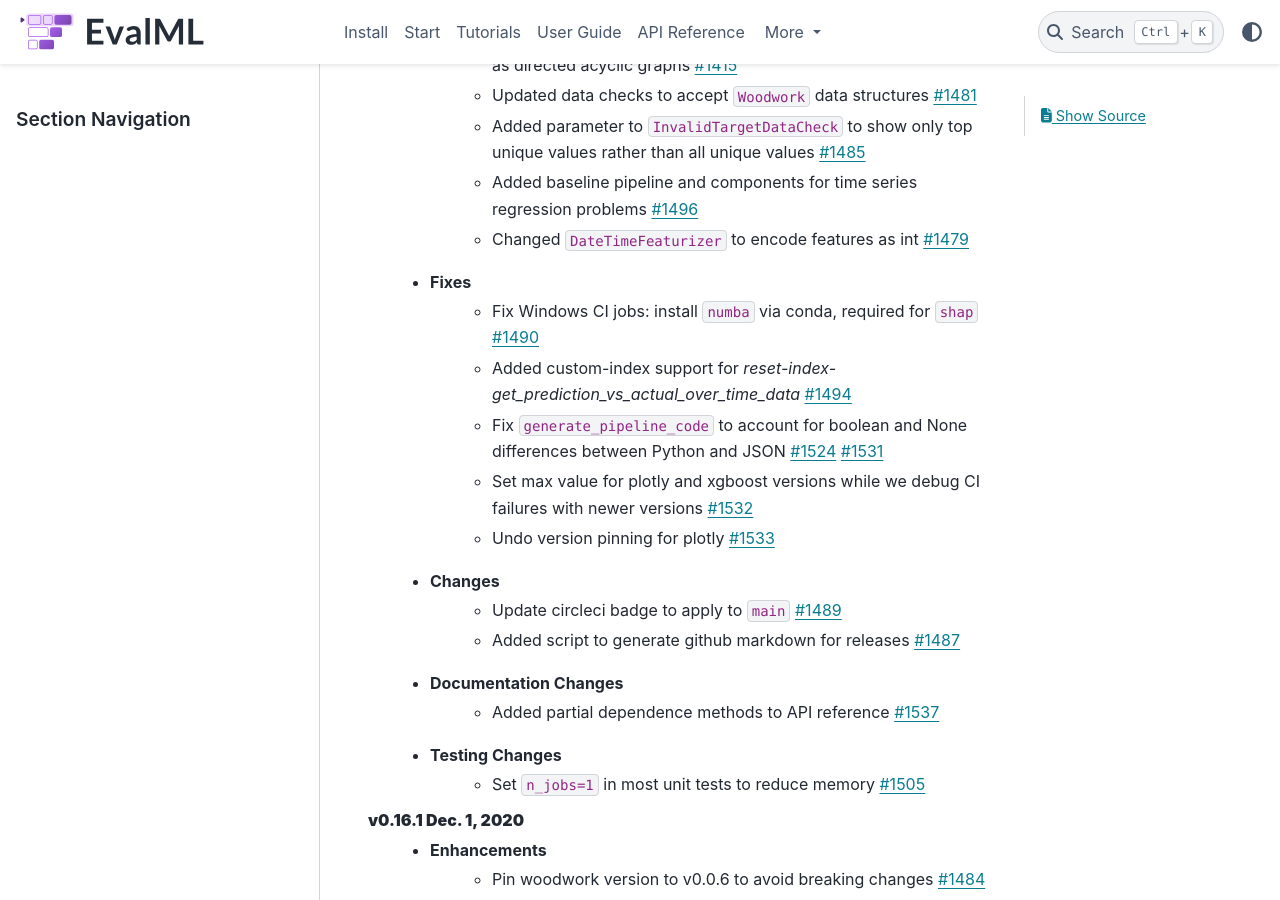
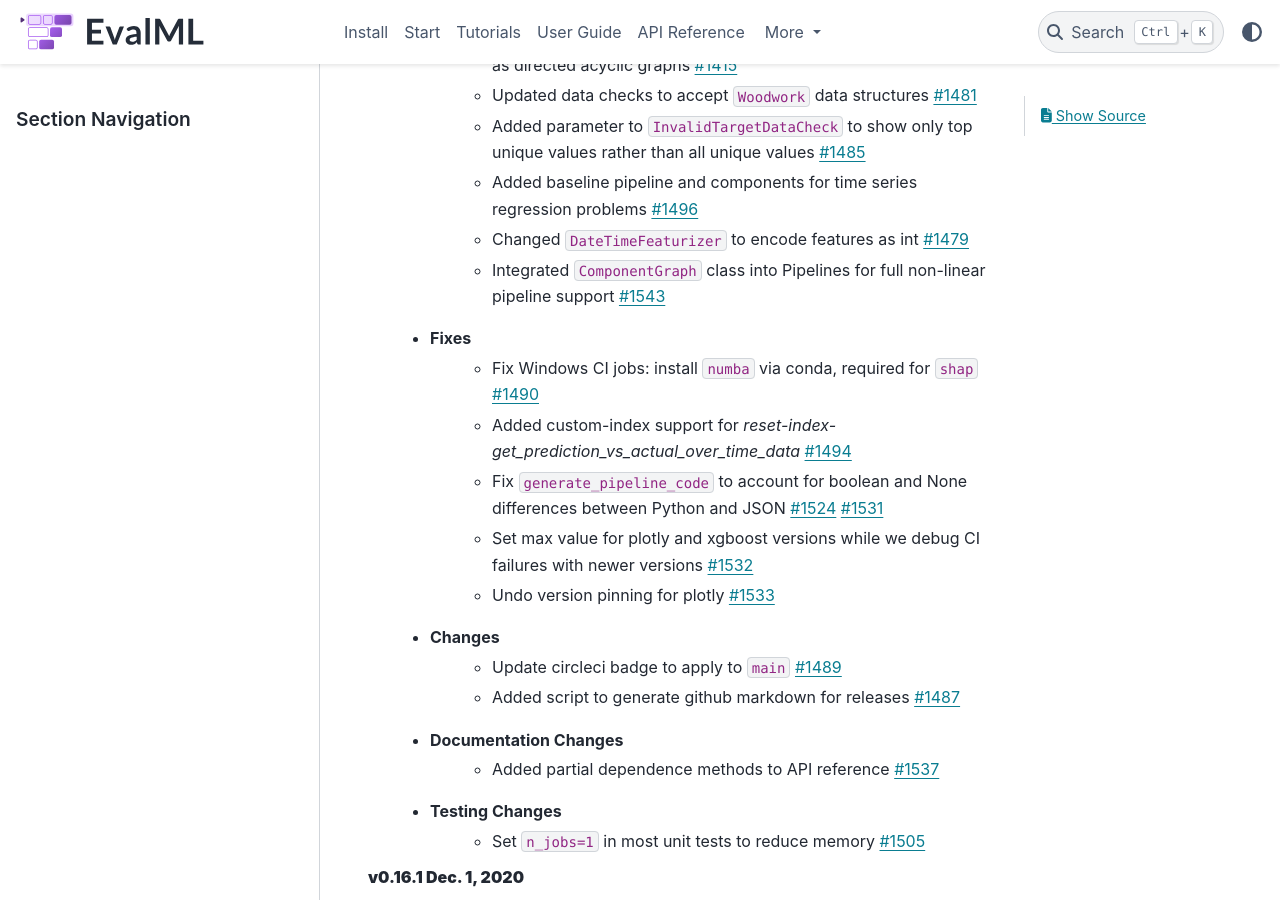
Before and after one commit to alteryx/evalml, a Sphinx documentation site: the page built from docs/source/release_notes.rst, in a window 1280 px wide and 900 px high, scrolled down 549 px. Built offline with Sphinx 7.4.7 and the PyData theme 0.15.4, drawn with Linux system fonts in a browser that asks for light colours; comment, search, counter and statistics services are not loaded.

Commit message:
Update release notes

```diff
--- a/docs/source/release_notes.rst
+++ b/docs/source/release_notes.rst
@@ -12,6 +12,7 @@ Release Notes
         * Added parameter to ``InvalidTargetDataCheck`` to show only top unique values rather than all unique values :pr:`1485`
         * Added baseline pipeline and components for time series regression problems :pr:`1496`
         * Changed ``DateTimeFeaturizer`` to encode features as int :pr:`1479`
+        * Integrated ``ComponentGraph`` class into Pipelines for full non-linear pipeline support :pr:`1543`
     * Fixes
         * Fix Windows CI jobs: install ``numba`` via conda, required for ``shap`` :pr:`1490`
         * Added custom-index support for `reset-index-get_prediction_vs_actual_over_time_data` :pr:`1494`
```
